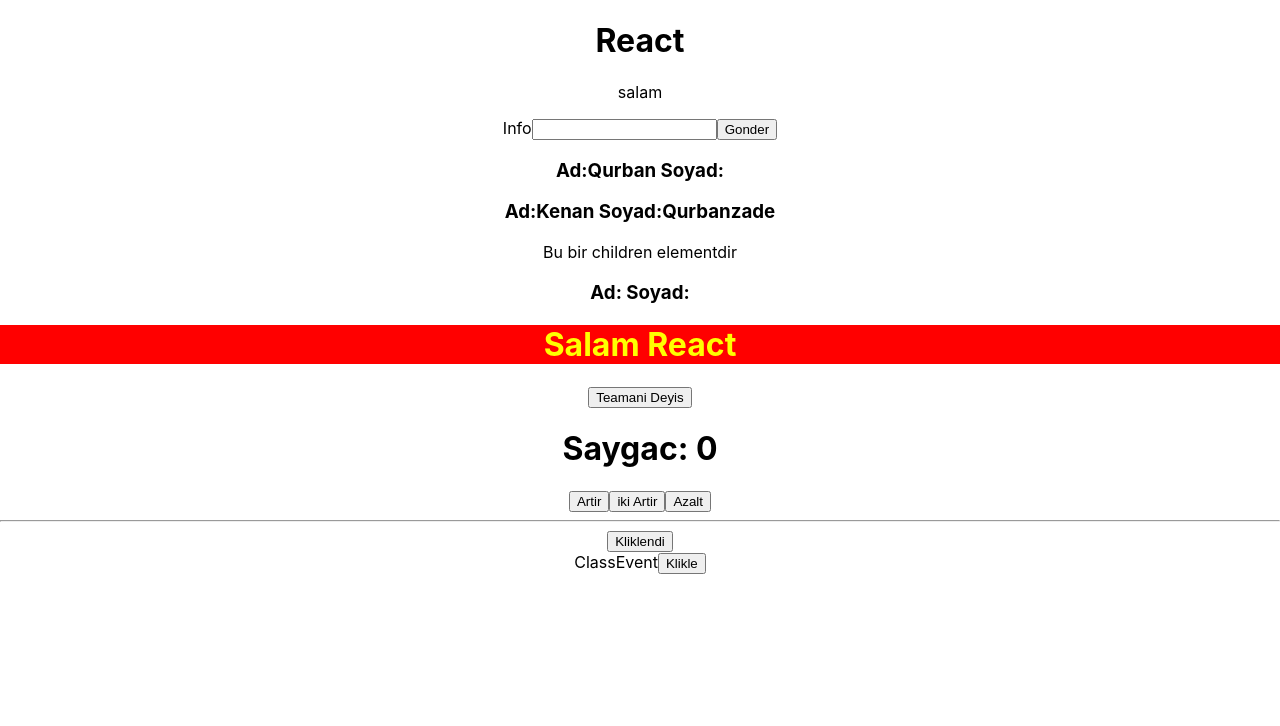
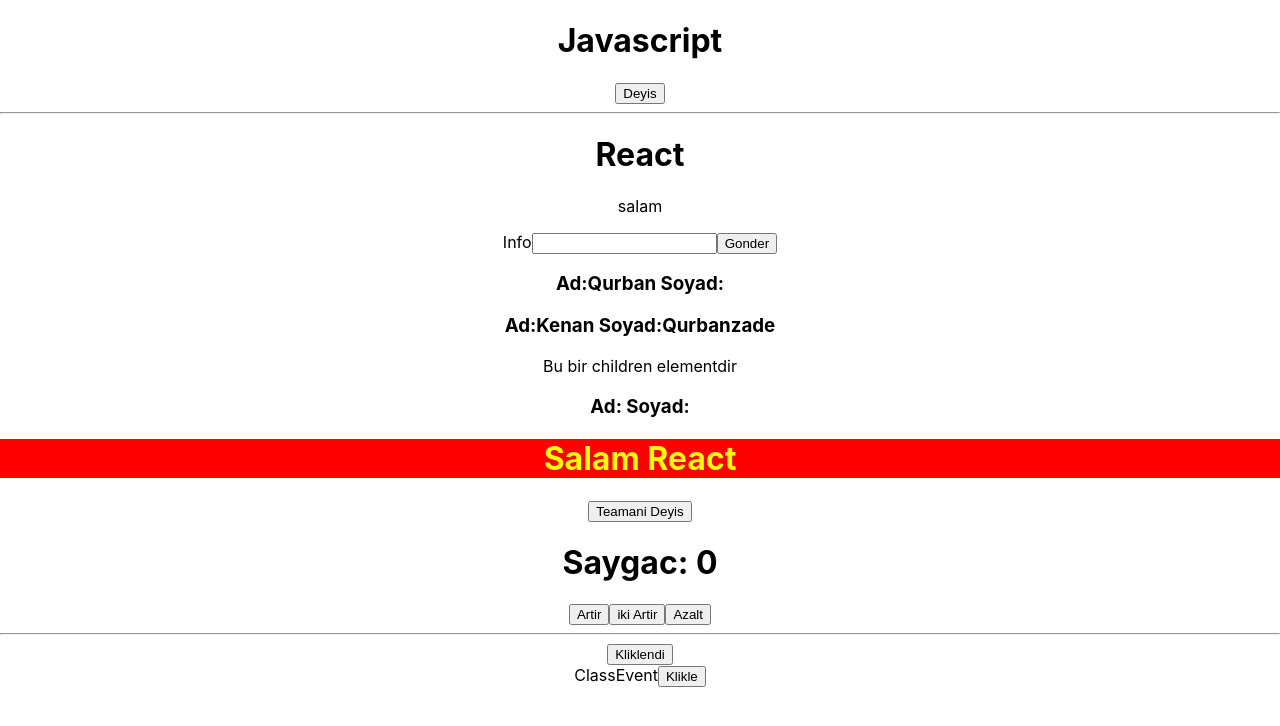
Before and after one commit to gurbangurbanzade/React-Projects, a React (Create React App) app in the folder Exercises/ReactUdemyIA/01MyApp/my-app/: page / in a window 1280 px wide. Shown: the top 726 px of the page. Built offline with nearby package versions, Linux system fonts and the light colour scheme.

Commit message:
Bind example

```diff
--- a/Exercises/ReactUdemyIA/01MyApp/my-app/src/App.js
+++ b/Exercises/ReactUdemyIA/01MyApp/my-app/src/App.js
@@ -6,9 +6,12 @@
 import Saygac from "./Components/Saygac";
 import FunctionalEventHandling from "./Components/FunctionalEventHandling";
 import ClassEvent from "./Components/ClassEvent";
+import Bind from "./Components/Bind";
 function App() {
   return (
     <div className="App">
+      <Bind />
+      <hr />
       <Salamla />
       <Form />
       <Kimlik name="Qurban " />
--- /dev/null
+++ b/Exercises/ReactUdemyIA/01MyApp/my-app/src/Components/Bind.js
@@ -0,0 +1,28 @@
+import React, { Component } from "react";
+
+class Bind extends Component {
+  constructor(props) {
+    super(props);
+
+    this.state = {
+      basliq: "Javascript",
+    };
+  }
+
+  deyis() {
+    this.setState({
+      basliq: "react",
+    });
+  }
+  render() {
+    return (
+      <div>
+        <h1>{this.state.basliq}</h1>
+        {/* <button onClick={this.deyis.bind(this)}>Deyis</button> */}
+        <button onClick={() => this.deyis()}>Deyis</button>
+      </div>
+    );
+  }
+}
+
+export default Bind;
```
